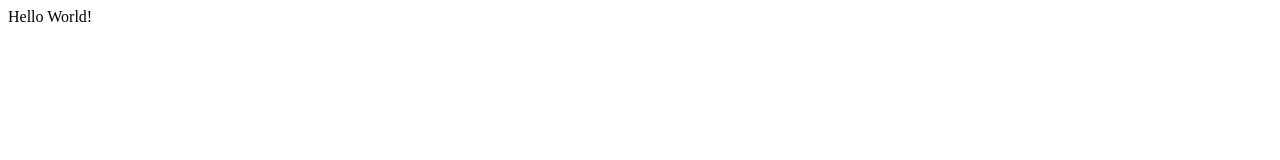
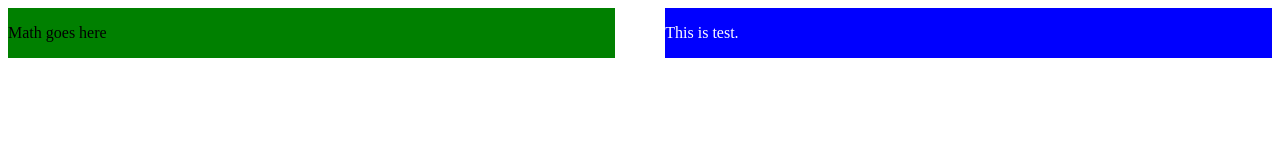
Before and after one commit to frankBYUI1/math_game, a plain HTML site: page index.html in a window 1280 px wide. Drawn offline with Linux system fonts and the light colour scheme.

Commit message:
Basics Init

```diff
--- a/index.html
+++ b/index.html
@@ -3,10 +3,13 @@
 <head>
     <meta charset="UTF-8">
     <meta name="viewport" content="width=device-width, initial-scale=1.0">
-    <link rel="stylesheet" href="./styles/index.css">
+    <link rel="stylesheet" href="styles/index.css">
+    <link rel="icon" type="image/x-icon" href="">
     <title>Home</title>
 </head>
 <body>
-    Hello World!
+    <div id="game-box"></div>
+    <div id="math-box"></div>
+    <script src = "scripts/index.js"></script>
 </body>
 </html>
--- a/scripts/index.js
+++ b/scripts/index.js
@@ -0,0 +1,27 @@
+const gameBox = document.getElementById("game-box");
+const mathBox = document.getElementById("math-box");
+
+function createGameBox() {
+    const testElement = document.createElement("div");
+    testElement.classList.add("test");
+    testElement.innerHTML =
+        `<div>
+            <p>This is test.</p>
+        </div>`
+    ;
+    gameBox.appendChild(testElement);
+}
+
+function createEquationBox() {
+    const equationBox = document.createElement("div");
+    equationBox.classList.add("equationBox");
+    equationBox.innerHTML =
+        `<div>
+            <p>Math goes here</p>
+        </div>`
+    ;
+    mathBox.appendChild(equationBox);
+}
+
+createGameBox();
+createEquationBox();
--- a/styles/index.css
+++ b/styles/index.css
@@ -0,0 +1,19 @@
+#container {
+    flex: 2 50%;
+}
+
+#game-box {
+    background-color: blue;
+    color: white;
+    float: right;
+    height: 100%;
+    width: 48%;
+}
+
+.equationBox {
+    background-color: green;
+    color: black;
+    float: left;
+    height: 50%;
+    width: 48%;
+}
```
